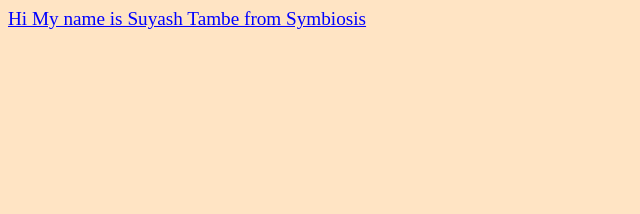
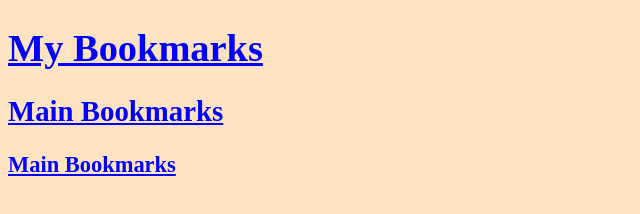
Before and after one commit to suyashtambe/Web-devlopment, a plain HTML site: page index.html in a window 1280 px wide. Shown: the whole page, without its empty margins (0-640 px from the left). Drawn offline with Linux system fonts and the light colour scheme.

Commit message:
Changes to be committed: 	modified:   index.html

```diff
--- a/index.html
+++ b/index.html
@@ -3,11 +3,13 @@
 <head>
     <meta charset="UTF-8">
     <meta name="viewport" content="width=device-width, initial-scale=1.0">
-    <title>Suyash Tambe</title>
+    <title>My Bookmarks</title>
     <link rel="stylesheet" href="style.css">
 </head>
 <body>
-    Hi My name is Suyash Tambe from Symbiosis
+    <h1>My Bookmarks</h1>
+    <h2>Main Bookmarks</h2>
+    <h3>Main Bookmarks</h3>
 
 
     <script src="script.js"></script>
```
